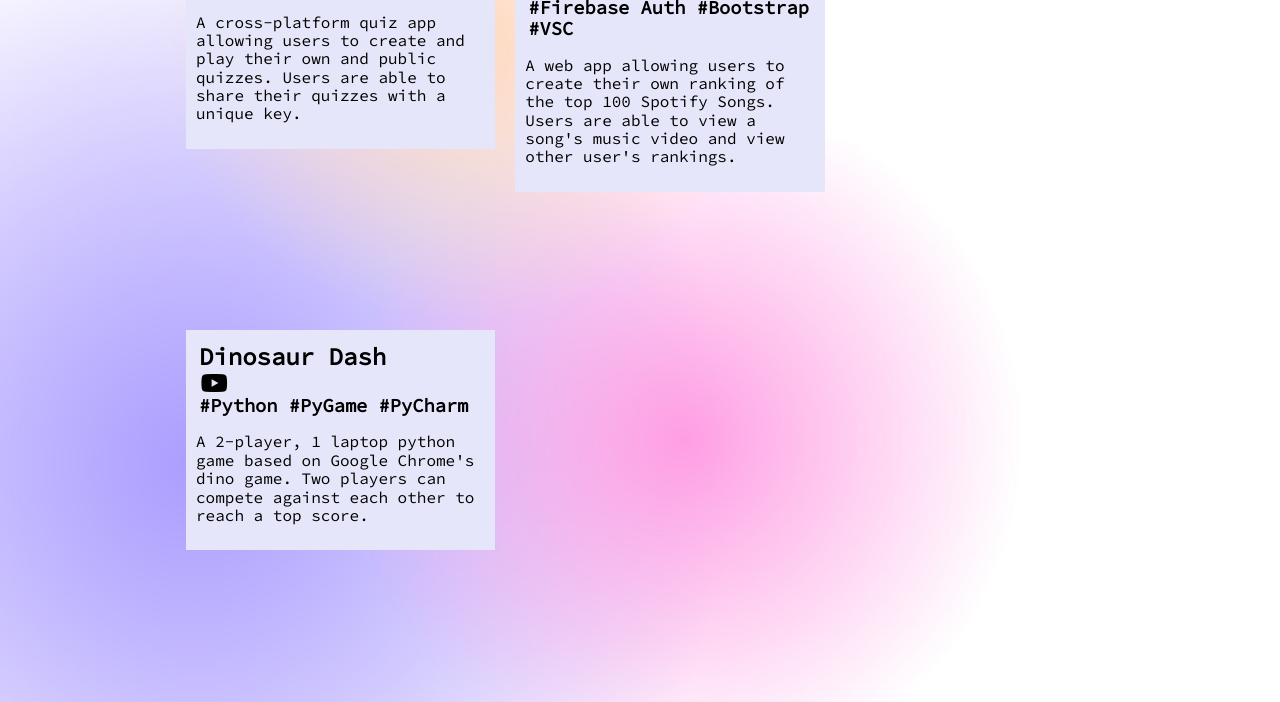
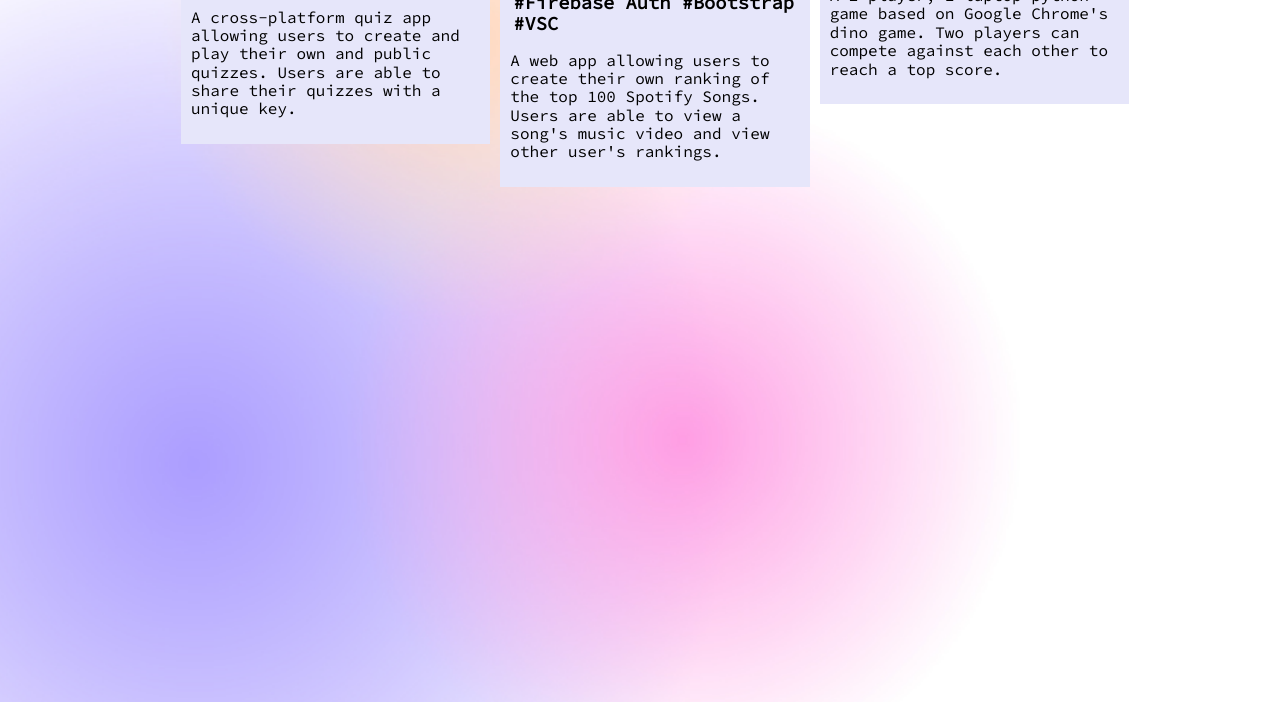
Before and after one commit to rhit-clarken/clarken.github.io, a plain HTML site: page index.html in a window 1280 px wide. Shown: the part 1492-2194 px from the top of the page. Drawn offline with Linux system fonts and the light colour scheme.

Commit message:
fixed bug w/ multiple projects moving when hovering on one

```diff
--- a/styles/main.css
+++ b/styles/main.css
@@ -136,14 +136,13 @@ body > main > #aboutSection{
 #portfolioSection > #portfolioItems{
     min-height: 100vh;
     display: flex;
-    flex-flow: row wrap;
+    flex-flow: row /*wrap*/;
 }
 
 #portfolioSection > #portfolioItems > .pItem{
     flex: none;
     background: var(--contrast-color);
-    margin: 10px;
-
+    margin: 5px;
     display: block;
     height: 100%;
     /* min-height: 100%; */
```
